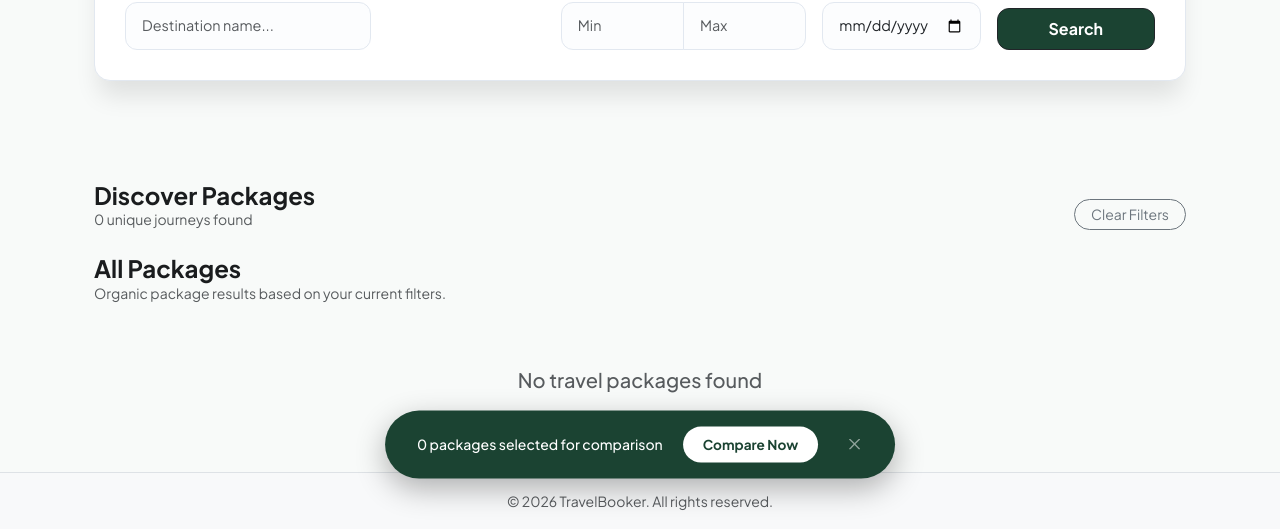
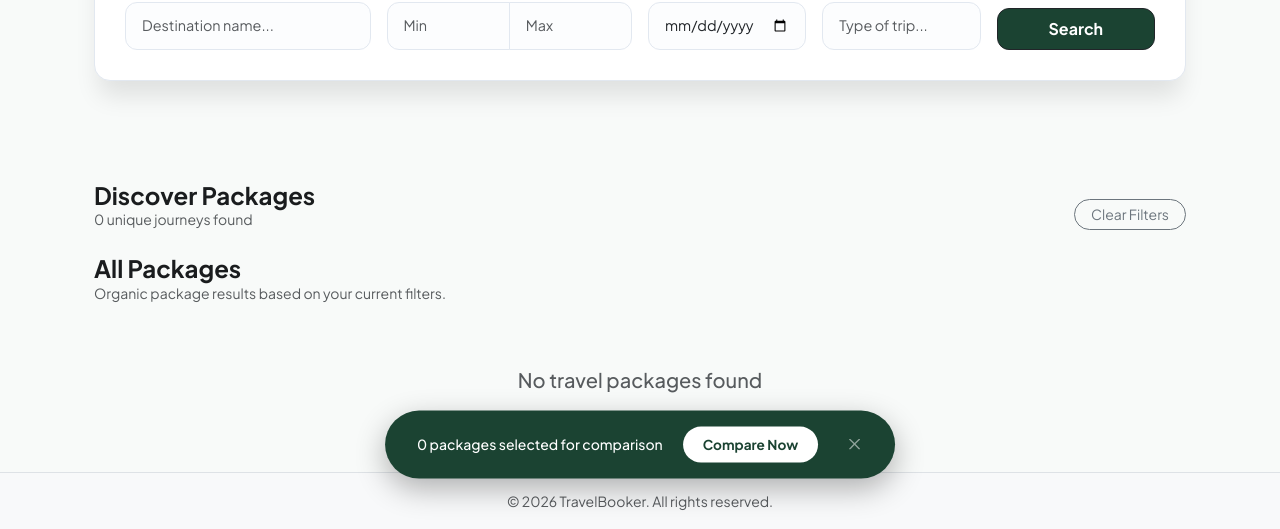
Before and after one commit to salinajyakhwa/FYP, a Django app: page /tours/ in a window 1280 px wide. Shown: the part 400-929 px from the top of the page. Run offline with Django 5.2, Linux system fonts and the light colour scheme; data that the repository does not hold is empty; parts of the project's set-up code (start-up, migrations or seed data) failed here and were passed over; some libraries are stand-ins or nearby versions.

Commit message:
Travel type box added in dashboard

```diff
--- a/main/filters.py
+++ b/main/filters.py
@@ -4,6 +4,7 @@ from .models import TravelPackage
 class TravelPackageFilter(django_filters.FilterSet):
     name = django_filters.CharFilter(lookup_expr='icontains', label='Package Name')
     location = django_filters.CharFilter(lookup_expr='icontains', label='Location')
+    travel_type = django_filters.CharFilter(lookup_expr='icontains', label='Travel Type')
     price__gt = django_filters.NumberFilter(field_name='price', lookup_expr='gt', label='Price from')
     price__lt = django_filters.NumberFilter(field_name='price', lookup_expr='lt', label='Price to')
     start_date__gt = django_filters.DateFilter(field_name='start_date', lookup_expr='gt', label='Available from')
@@ -12,4 +13,4 @@ class TravelPackageFilter(django_filters.FilterSet):
 
     class Meta:
         model = TravelPackage
-        fields = ['name', 'location', 'price__gt', 'price__lt', 'start_date__gt', 'start_date__lt']
+        fields = ['name', 'location', 'travel_type', 'price__gt', 'price__lt', 'start_date__gt', 'start_date__lt']
--- a/main/templates/main/public/package_list.html
+++ b/main/templates/main/public/package_list.html
@@ -146,10 +146,6 @@
                 <label class="form-label">Where to?</label>
                 {% render_field filter.form.location class="form-control input-pro" placeholder="Destination name..." %}
             </div>
-            <div class="col-lg-2 col-md-6">
-                <label class="form-label">Travel Type</label>
-                {% render_field filter.form.travel_type class="form-select input-pro" %}
-            </div>
             <div class="col-lg-3 col-md-6">
                 <label class="form-label">Price Range</label>
                 <div class="input-group">
@@ -161,7 +157,11 @@
                 <label class="form-label">Timeline</label>
                 {% render_field filter.form.start_date__gt class="form-control input-pro" type="date" %}
             </div>
-            <div class="col-lg-2 col-md-12 d-flex align-items-end">
+            <div class="col-lg-2 col-md-6">
+                <label class="form-label">Travel Type</label>
+                {% render_field filter.form.travel_type class="form-control input-pro" placeholder="Type of trip..." %}
+            </div>
+            <div class="col-lg-2 col-md-6 d-flex align-items-end">
                 <button type="submit" class="btn btn-dark w-100 py-2 fw-bold" style="border-radius: 12px; background: var(--brand-primary);">
                     Search
                 </button>
```
